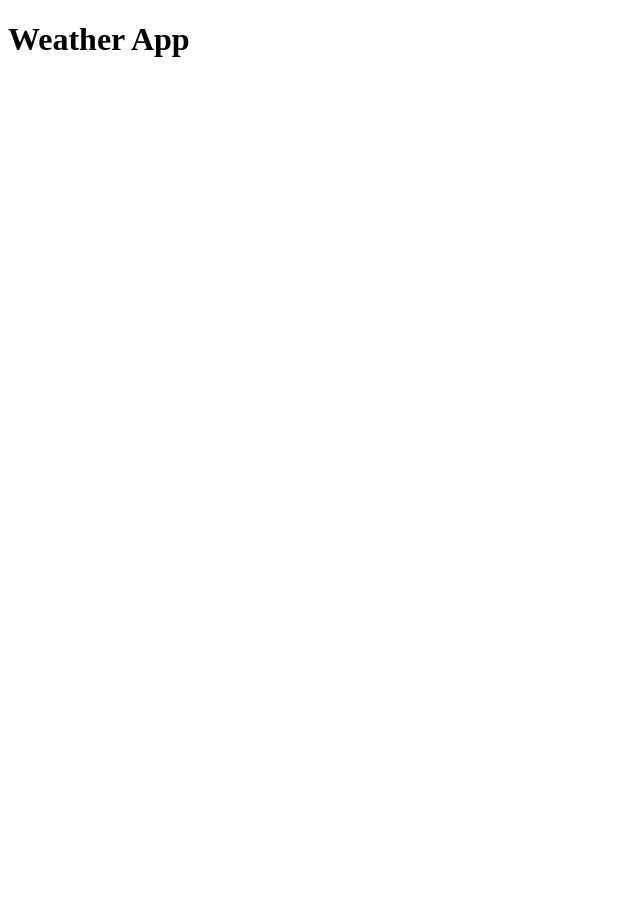
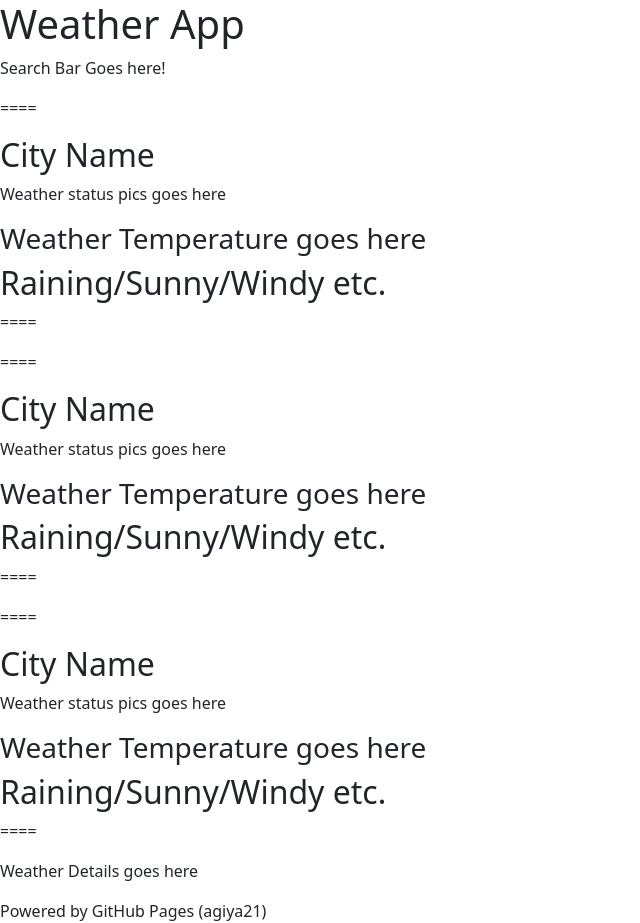
Before and after one commit to agiya21/weather-app, a React (Create React App) app: page / in a window 1280 px wide. Shown: the whole page, without its empty margins (0-640 px from the left). Before the commit the page ends 800 px from the top, so only its background shows below. Built offline with nearby package versions, Linux system fonts and the light colour scheme.

Commit message:
feat: 🎸 Adding first few components
Adding components like Weather Card and the details (City Name,
Condition, Tempereature, and weather pics), Header and Footer

```diff
--- a/package.json
+++ b/package.json
@@ -7,7 +7,9 @@
     "@testing-library/jest-dom": "^5.14.1",
     "@testing-library/react": "^11.2.7",
     "@testing-library/user-event": "^12.8.3",
+    "bootstrap": "^5.0.2",
     "react": "^17.0.2",
+    "react-bootstrap": "^2.0.0-beta.4",
     "react-dom": "^17.0.2",
     "react-scripts": "4.0.3",
     "web-vitals": "^1.1.2"
--- a/public/index.html
+++ b/public/index.html
@@ -5,6 +5,8 @@
 <head>
   <meta charset="utf-8" />
   <meta name="viewport" content="width=device-width, initial-scale=1" />
+  <link rel="stylesheet" href="https://cdn.jsdelivr.net/npm/bootstrap@5.0.2/dist/css/bootstrap.min.css"
+    integrity="sha384-EVSTQN3/azprG1Anm3QDgpJLIm9Nao0Yz1ztcQTwFspd3yD65VohhpuuCOmLASjC" crossorigin="anonymous" />
   <title>Weather App</title>
 </head>
 
--- a/src/App.js
+++ b/src/App.js
@@ -1,11 +1,21 @@
 import React from 'react'
 import Header from "./components/Header"
-
+import Footer from "./components/Footer"
+import SearchBar from './components/SearchBar'
+import WeatherCard from './components/WeatherCard'
+import WeatherDetails from './components/WeatherDetails'
 
 function App() {
   return (
     <div>
       <Header />
+      <SearchBar />
+      <WeatherCard />
+      <WeatherCard />
+      <WeatherCard />
+
+      <WeatherDetails />
+      <Footer />
     </div>
   )
 }
--- /dev/null
+++ b/src/components/Footer.js
@@ -0,0 +1,11 @@
+import React from 'react'
+
+function Footer() {
+    return(
+        <footer>
+            Powered by GitHub Pages (agiya21)
+        </footer>
+    )
+}
+
+export default Footer
--- /dev/null
+++ b/src/components/SearchBar.js
@@ -0,0 +1,11 @@
+import React from 'react'
+
+function SearchBar() {
+    return(
+        <div>
+            <p>Search Bar Goes here!</p>
+        </div>
+    )
+}
+
+export default SearchBar
--- /dev/null
+++ b/src/components/WeatherCard.js
@@ -0,0 +1,20 @@
+import React from 'react'
+import CityName from './WeatherCard/CityName'
+import Pics from './WeatherCard/Pics'
+import Temperature from './WeatherCard/Temperature'
+import Conditions from './WeatherCard/Conditions'
+
+function WeatherCard() {
+    return(
+        <div>
+            <p>====</p>
+            <CityName />
+            <Pics />
+            <Temperature />
+            <Conditions />
+            <p>====</p>
+        </div>
+    )
+}
+
+export default WeatherCard
--- /dev/null
+++ b/src/components/WeatherCard/CityName.js
@@ -0,0 +1,9 @@
+import React from 'react'
+
+function CityName() {
+    return(
+        <h2>City Name</h2>
+    )
+}
+
+export default CityName
--- /dev/null
+++ b/src/components/WeatherCard/Conditions.js
@@ -0,0 +1,9 @@
+import React from 'react'
+
+function Conditions() {
+    return(
+        <h2>Raining/Sunny/Windy etc.</h2>
+    )
+}
+
+export default Conditions
--- /dev/null
+++ b/src/components/WeatherCard/Pics.js
@@ -0,0 +1,9 @@
+import React from 'react'
+
+function Pics() {
+    return(
+        <p>Weather status pics goes here</p>
+    )
+}
+
+export default Pics
--- /dev/null
+++ b/src/components/WeatherCard/Temperature.js
@@ -0,0 +1,9 @@
+import React from 'react'
+
+function Temperature() {
+    return(
+        <h3>Weather Temperature goes here</h3>
+    )
+}
+
+export default Temperature
--- /dev/null
+++ b/src/components/WeatherDetails.js
@@ -0,0 +1,11 @@
+import React from 'react'
+
+function WeatherDetails() {
+    return(
+        <div>
+            <p>Weather Details goes here</p>
+        </div>
+    )
+}
+
+export default WeatherDetails
```
Also changed, not shown: 1 other file (tests, documents, lock files or other folders).
